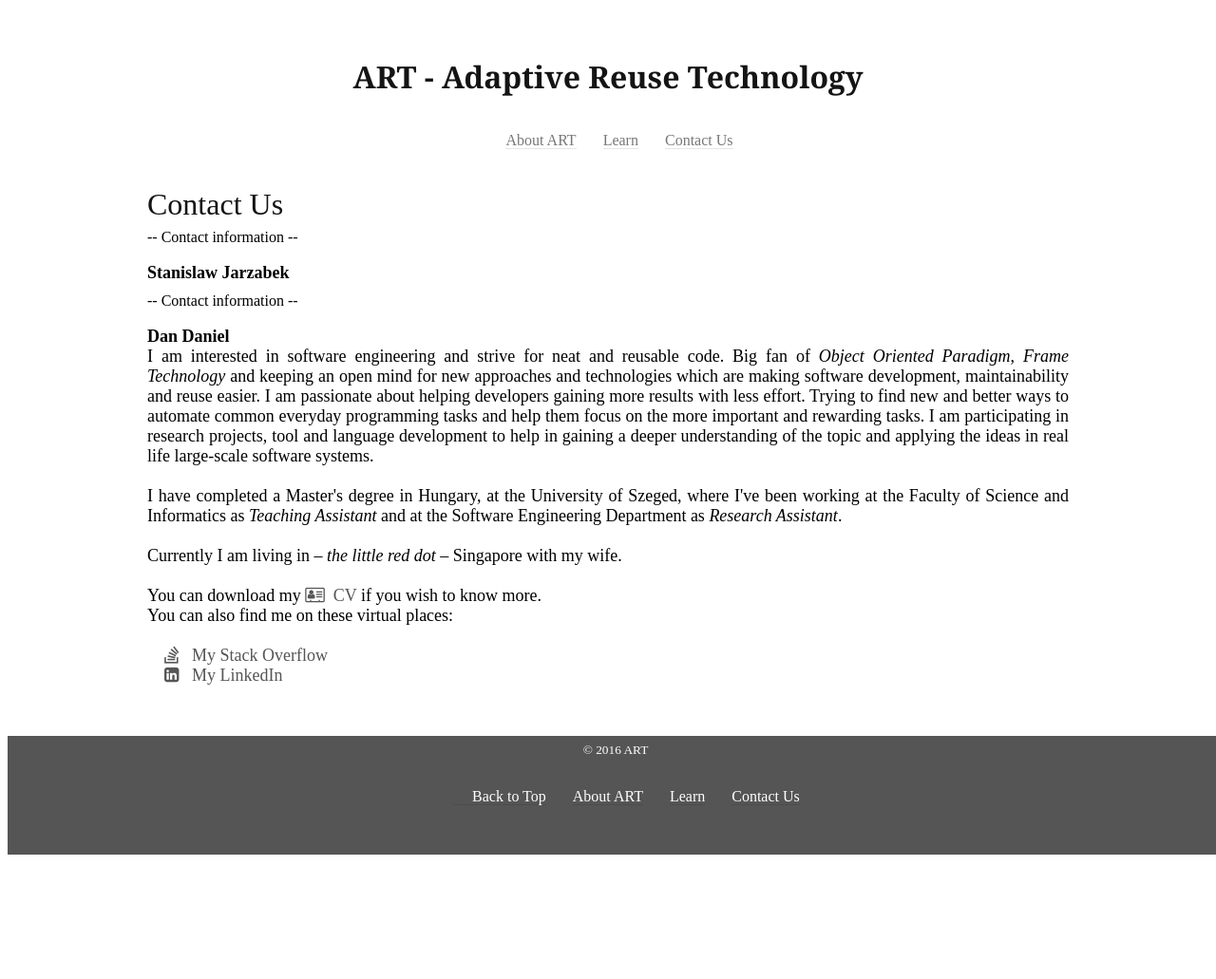
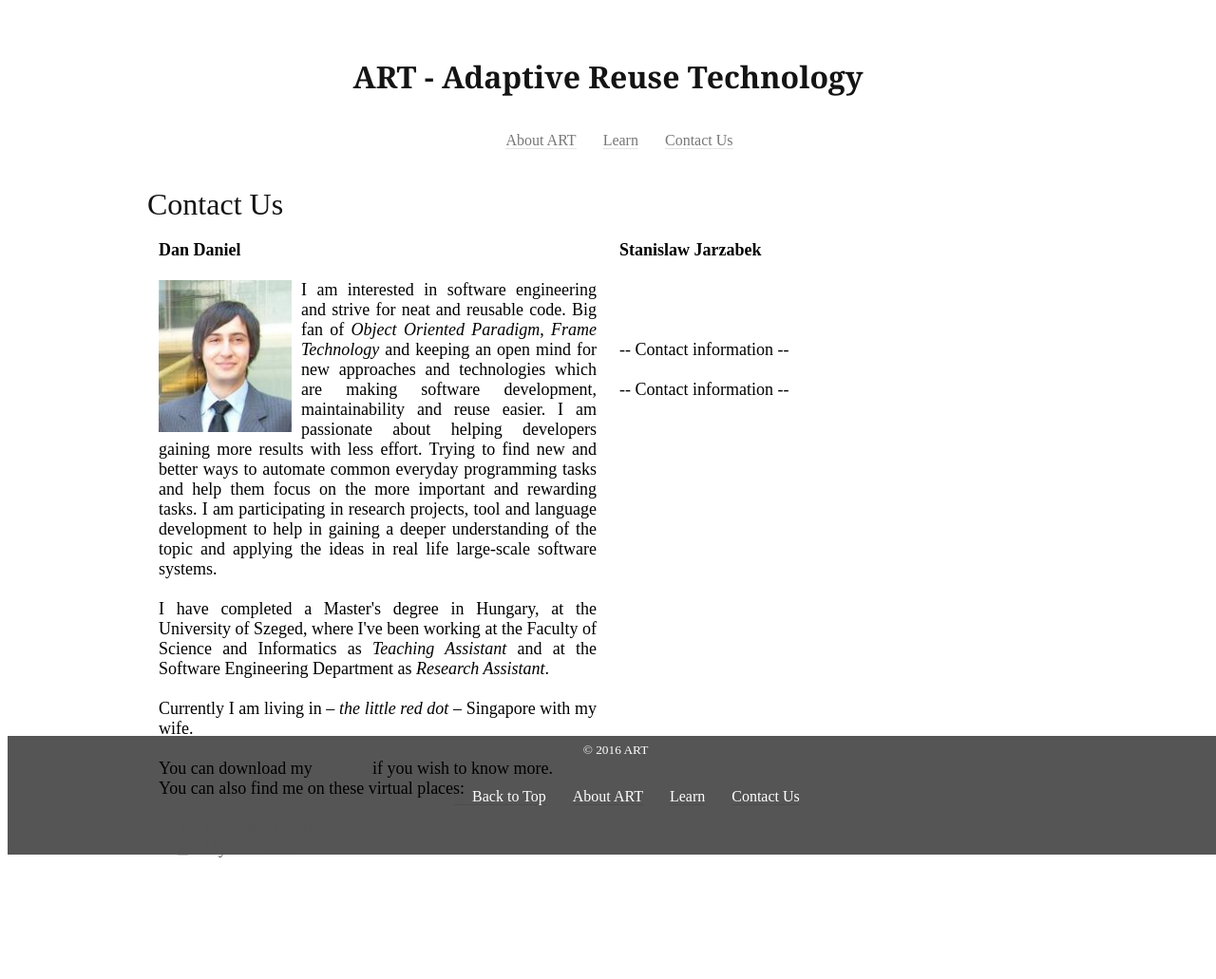
Before and after one commit to art-processor/jekyll_art-processor.github.io, a Jekyll site: the page contact/index.html, which Jekyll copies as it is, in a window 1280 px wide. Shown: the whole page at 95% size. Built offline with Jekyll 4.4.1, drawn with Linux system fonts in a browser that asks for light colours; before the commit the page ends 900 px from its top, so only the background shows below that.

Commit message:
updated contact us
updated contact us

```diff
--- a/contact/index.html
+++ b/contact/index.html
@@ -23,10 +23,11 @@
       }
 
       #pimg {
-        height: 200px;
-        width: 200px;
-        padding-left: 10px;
-        margin: 15px 0;
+        height: 160px;
+        width: 150px;
+        padding-right: 10px;
+        float: left;
+        margin-bottom: 0;
       }
   </style>
 </head>
@@ -60,14 +61,12 @@
     <header>
       <h1> Contact Us </h1>
     </header>
-      -- Contact information -- <br>  <br>
+    <div class="container">
+      <div class="row">
+        <div class="col col-md-6 col-xs-6" style="width: 50%; padding: 12px; float: left">
             <p>
-          <b>Stanislaw Jarzabek</b>
-      </p>
-      -- Contact information -- <br>  <br>
-      <p>
-          <b>Dan Daniel</b><br>
-          <!--<img id="pimg" src="../img/img-1.png"/>-->
+                <b>Dan Daniel</b><br><br>
+                <img id="pimg" width="120px" src="../img/ddan.jpg"/>
                 I am interested in software engineering and strive for neat and reusable code. Big fan of <i>Object Oriented Paradigm</i>, <i>Frame Technology</i> and keeping an open mind for new approaches and technologies which are making software development, maintainability and reuse easier.
                 I am passionate about helping developers gaining more results with less effort. Trying to find new and better ways to automate common everyday programming tasks and help them focus on the more important and rewarding tasks.
                 I am participating in research projects, tool and language development to help in gaining a deeper understanding of the topic and applying the ideas in real life large-scale software systems. <br><br>
@@ -78,8 +77,18 @@
                 You can download my <a target="_blank" href="../data/DAN_DANIEL_CV_2016_11_01.pdf"><i class="fa fa-address-card-o" aria-hidden="true"></i>&nbsp; CV</a> if you wish to know more. <br>
                 You can also find me on these virtual places: <br>
                 <br>&nbsp;&nbsp;&nbsp;&nbsp;<a target="_blank" href="http://stackoverflow.com/users/3278822/ddan"><i class="fa fa-stack-overflow" aria-hidden="true"></i>&nbsp;&nbsp; My Stack Overflow </a>
-          <br>&nbsp;&nbsp;&nbsp;&nbsp;<a target="_blank" href="https://www.linkedin.com/in/dan-daniel"><i class="fa fa-linkedin-square" aria-hidden="true"></i>&nbsp;&nbsp; My LinkedIn </a>
-      </p>
+                <br>&nbsp;&nbsp;&nbsp;&nbsp;<a target="_blank" href="https://www.linkedin.com/in/dan-daniel"><i class="fa fa-linkedin-square" aria-hidden="true"></i>&nbsp;&nbsp; My LinkedIn </a> <br><br>
+            <br><br><br><br></p>
+        </div>
+        <div class="col col-md-6 col-xs-6" style="width: 50%; padding: 12px; float: right">
+            <p>
+                <b>Stanislaw Jarzabek</b> <br> <br>  <br> <br>  <br>
+                -- Contact information -- <br>  <br>
+                -- Contact information -- <br>  <br>
+            </p>  <br>
+        </div>
+      </div>
+    <div>
     <br>
 
   </article>
```
Also changed, not shown: img/ddan.jpg (added). Lines whose indentation alone changed are shown as unchanged.
